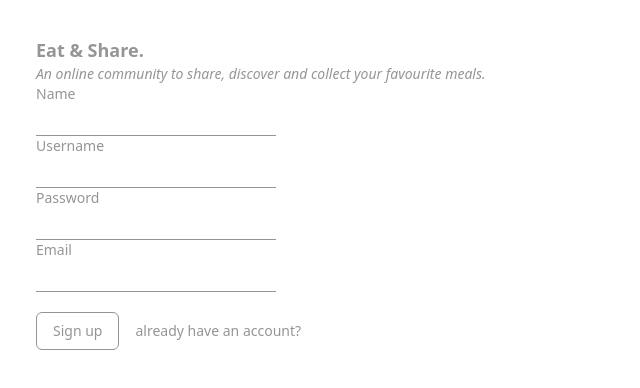
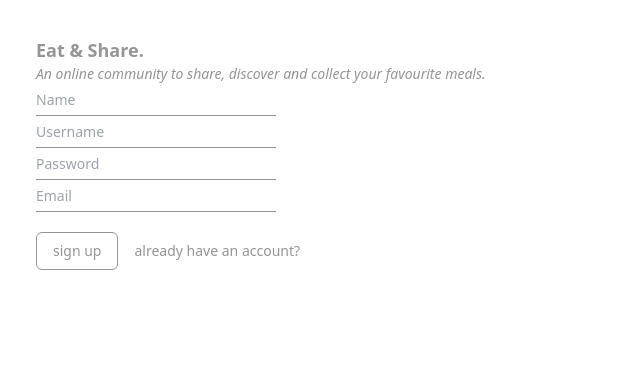
Before and after one commit to thecodesalim/food-place, a Next.js app: page / in a window 1280 px wide. Shown: the top 388 px of the page, without its empty margins (0-640 px from the left). Built offline with nearby package versions, Linux system fonts and the light colour scheme.

Commit message:
Feat: animation suing framer motion

```diff
--- a/app/(main)/home/page.tsx
+++ b/app/(main)/home/page.tsx
@@ -1,5 +1,6 @@
 "use client";
 
+import { AnimatePresence, motion } from "framer-motion";
 import { useState } from "react";
 import Button from "../../../components/Button";
 import Card from "../../../components/Card";
@@ -12,16 +13,23 @@ const bootlegs = [
 ];
 export default function Page() {
   const [input, setInput] = useState(false);
+  const [items, setItems] = useState(bootlegs);
+
+  const add = (item) => {
+    setItems([item, ...items]);
+  };
   return (
     <div>
       <p className=" italic">index</p>
       <div className=" w-auto h-px bg-grey"></div>
       <div className=" mt-4">
-        <Button onClick={() => setInput(!input)} />
-        <Entry isVisible={input} />
-        {bootlegs.map((i, index) => (
-          <Card key={index} name={i.name} meal={i.meal} />
-        ))}
+        <Button title="add" onClick={() => setInput(!input)} />
+        <Entry isVisible={input} item={add} />
+        <AnimatePresence>
+          {items.map((i, index) => (
+            <Card key={index} name={i.name} meal={i.meal} />
+          ))}
+        </AnimatePresence>
       </div>
     </div>
   );
--- a/app/page.js
+++ b/app/page.js
@@ -10,20 +10,20 @@ export default function Page() {
       <div className=" text-sm">
         <ul className=" ">
           <li className=" flex flex-col">
-            <span>Name</span> <Input />
+            <Input placeholder="Name" />
           </li>
           <li className=" flex flex-col">
-            <span>Username</span> <Input />
+            <Input placeholder="Username" />
           </li>
           <li className=" flex flex-col">
-            <span>Password</span> <Input />
+            <Input placeholder="Password" />
           </li>
           <li className=" flex flex-col">
-            <span>Email</span> <Input />
+            <Input placeholder="Email" />
           </li>
         </ul>
         <div className=" mt-5 flex flex-row items-center space-x-4">
-          <Button />
+          <Button title="sign up" />
           <p>already have an account?</p>
         </div>
       </div>
--- a/components/Button.js
+++ b/components/Button.tsx
@@ -1,10 +1,16 @@
-export default function Button({ onClick }) {
+export default function Button({
+  title,
+  onClick,
+}: {
+  title: string;
+  onClick: React.MouseEventHandler;
+}) {
   return (
     <button
       className=" border rounded-md text-black text-sm p-2 px-4"
       onClick={onClick}
     >
-      Sign up
+      {title}
     </button>
   );
 }
--- a/components/Card.tsx
+++ b/components/Card.tsx
@@ -1,5 +1,6 @@
 "use client";
 import React, { useState } from "react";
+import { AnimatePresence, motion } from "framer-motion";
 
 type Entry = {
   name: string;
@@ -13,7 +14,13 @@ export default function Card({ name, meal }: Entry) {
     setDrop(!drop);
   };
   return (
-    <div className=" flex flex-col mt-5 space-y-1 ">
+    <motion.div
+      initial={{ opacity: 0, height: 0 }}
+      animate={{ opacity: 1, height: "auto" }}
+      transition={{ duration: 1 }}
+      exit={{ opacity: 0 }}
+      className=" flex flex-col mt-5 space-y-1 "
+    >
       <div className=" flex flex-row space-x-3">
         <p className=" font-medium">{name}</p>
         <p>{meal}</p>
@@ -33,6 +40,6 @@ export default function Card({ name, meal }: Entry) {
           cancel
         </button>
       </div>
-    </div>
+    </motion.div>
   );
 }
--- a/components/Entry.tsx
+++ b/components/Entry.tsx
@@ -2,26 +2,46 @@
 
 import { AnimatePresence, motion } from "framer-motion";
 import { useFormInput } from "../hooks/useFormInput";
+import Button from "./Button";
 import Input from "./Input";
-const Entry = ({ isVisible }: { isVisible: Boolean }) => {
-  const useInput = useFormInput("");
+
+const Entry = ({ isVisible, item }: { isVisible: Boolean; item: Function }) => {
+  const useRestaurant = useFormInput("");
+  const useMeal = useFormInput("");
   return (
     <AnimatePresence>
       {isVisible && (
         <motion.div
           initial={{ opacity: 0, height: 0 }}
           animate={{ opacity: 1, height: "auto" }}
+          exit={{ opacity: 0, height: 0 }}
           transition={{ duration: 0.5 }}
-          exit={{ opacity: 0, height: 0 }}
+          className=" flex flex-col"
         >
           <Input
             type="text"
-            placeholder="Restuarant"
+            placeholder="restuarant"
             onChange={(e: React.ChangeEvent<HTMLInputElement>) =>
-              useInput.onChange(e.target.value)
+              useRestaurant.onChange(e.target.value)
             }
-            value={useInput.value}
+            value={useRestaurant.value}
           />
+          <Input
+            type="text"
+            placeholder="meal"
+            onChange={(e: React.ChangeEvent<HTMLInputElement>) =>
+              useMeal.onChange(e.target.value)
+            }
+            value={useMeal.value}
+          />
+          <div className=" pt-5">
+            <Button
+              title="add"
+              onClick={() =>
+                item({ name: useRestaurant.value, meal: useMeal.value })
+              }
+            />
+          </div>
         </motion.div>
       )}
     </AnimatePresence>
--- a/components/Input.js
+++ b/components/Input.js
@@ -5,7 +5,7 @@ export default function Input({ type, placeholder, onChange, value }) {
       placeholder={placeholder}
       onChange={onChange}
       value={value}
-      className="appearance-none outline-none h-8 w-60 text-sm border-b"
+      className="appearance-none outline-none h-8 w-60 text-sm border-b border-grey font-light"
     />
   );
 }
```
